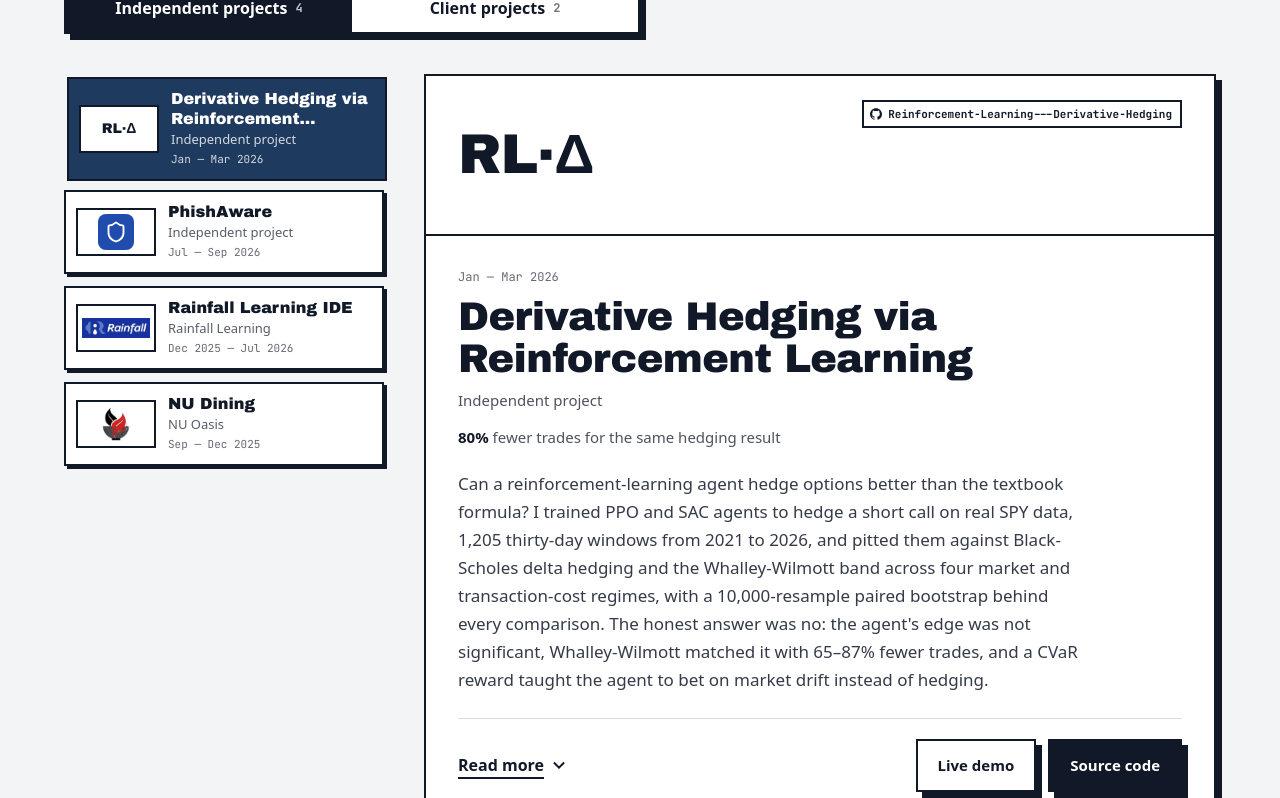
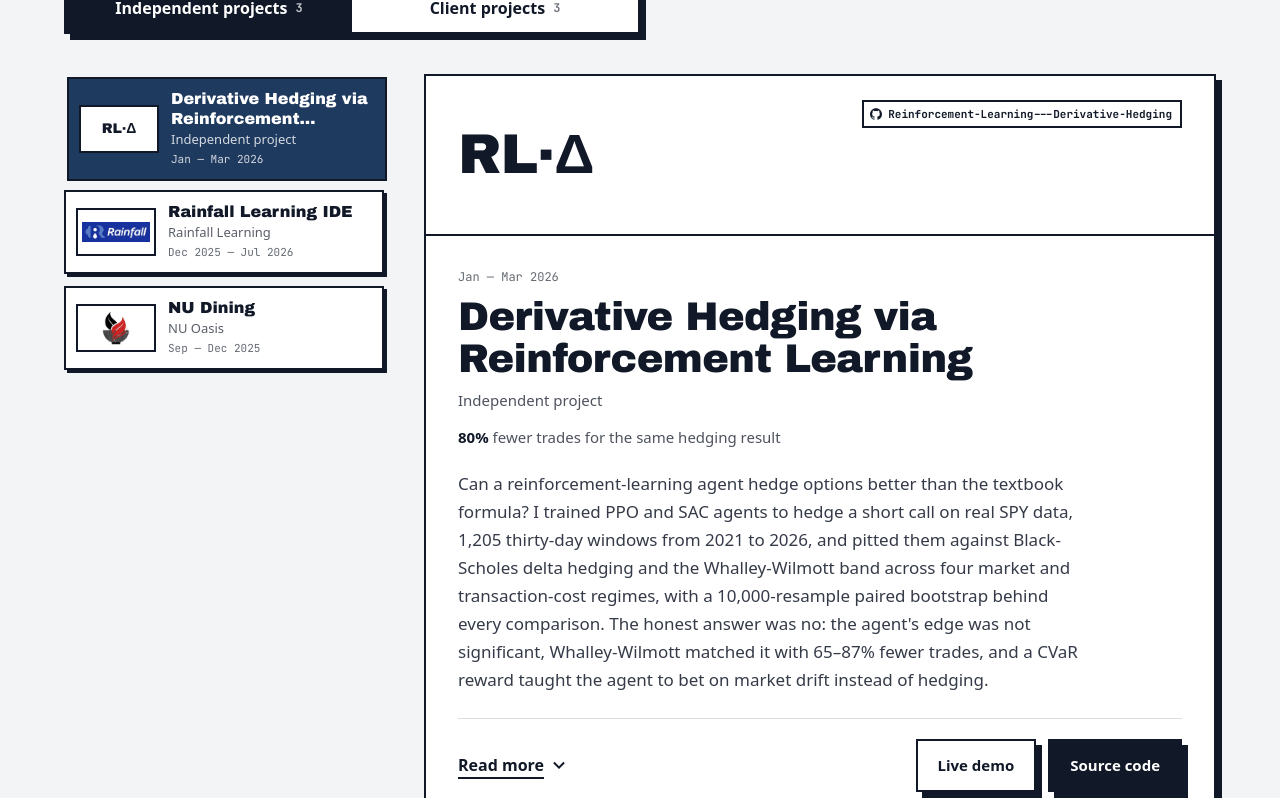
Before and after one commit to shlok-p07/Portfolio-Website, a React (Vite) app in the folder portfolio-website/: page / in a window 1280 px wide. Shown: the part 3411-4209 px from the top of the page. Built offline with nearby package versions, Linux system fonts and the light colour scheme; a web font is replaced by a local one.

Commit message:
Mark PhishAware as a client project for CS 4530

```diff
--- a/portfolio-website/src/content.js
+++ b/portfolio-website/src/content.js
@@ -90,6 +90,7 @@ export const PROJECTS = [
   },
   {
     title: "PhishAware",
+    client: "CS 4530 (Fundamentals of Software Engineering)",
     logo: phishawareLogo,
     mark: "PA",
     overview: "Phishing emails are now written by AI, yet most security training is still a generic, once-a-year module. I led a three-person team building PhishAware, which generates attacks matched to each employee's role across email, SMS and phone calls through a two-stage Groq and Gemini pipeline with failover, and scores each employee's risk with a scikit-learn model (R² 0.94). Under the hood: single sign-on written from scratch on OIDC with PKCE, a multi-tenant backend after migrating the data layer across 44 files, and 57 API operations generated from one OpenAPI contract, all backed by 1,341 tests. The work became research submitted to WiCyS 2027.",
@@ -103,7 +104,7 @@ export const PROJECTS = [
       "Turned into security research with Prof. Sarita Singh, submitted to WiCyS 2027: adaptive, role-specific training with calibration scoring.",
       "Contract-first API: one OpenAPI specification (57 operations across 45 paths) generates the Zod validators and React Query hooks via Orval; 1,341 automated tests.",
     ],
-    org: "Independent project",
+    org: "Khoury College of Computer Sciences",
     period: "Jul — Sep 2026",
     featured: true,
     metric: { value: "R² 0.94", label: "employee phishing-risk model" },
```
